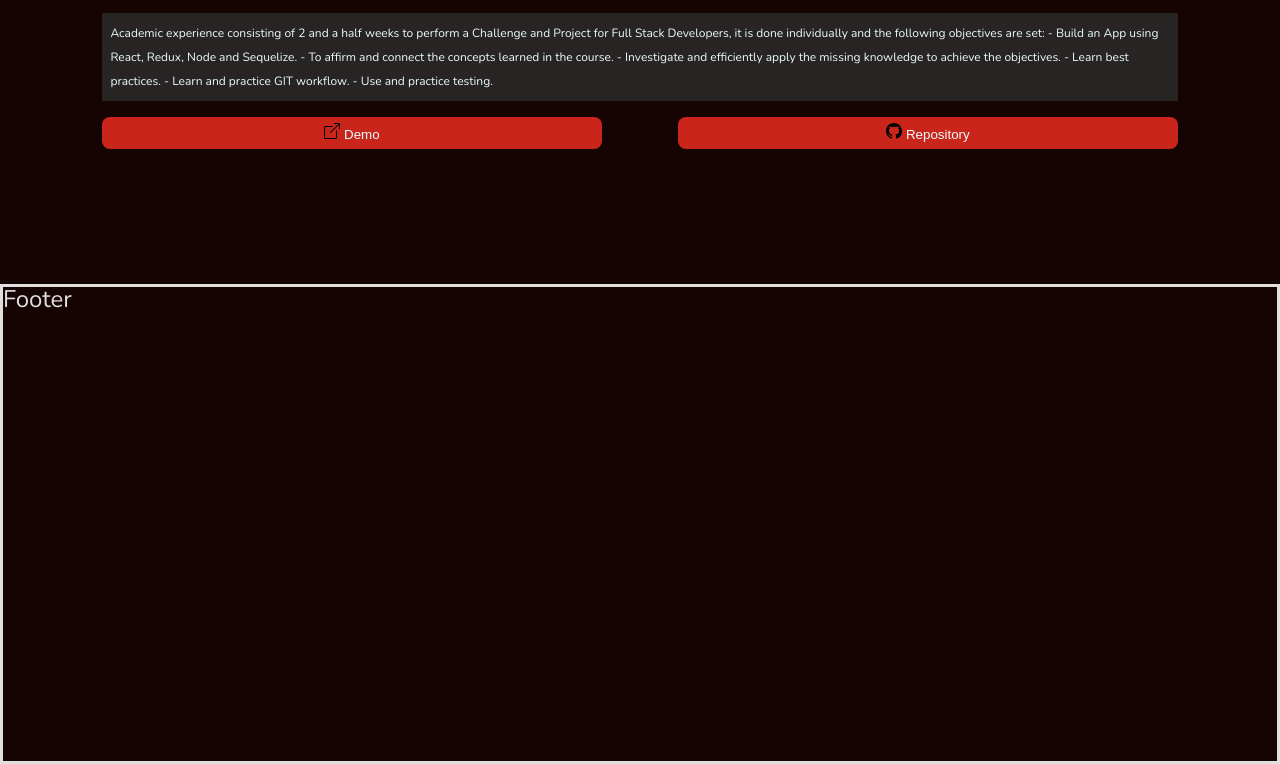
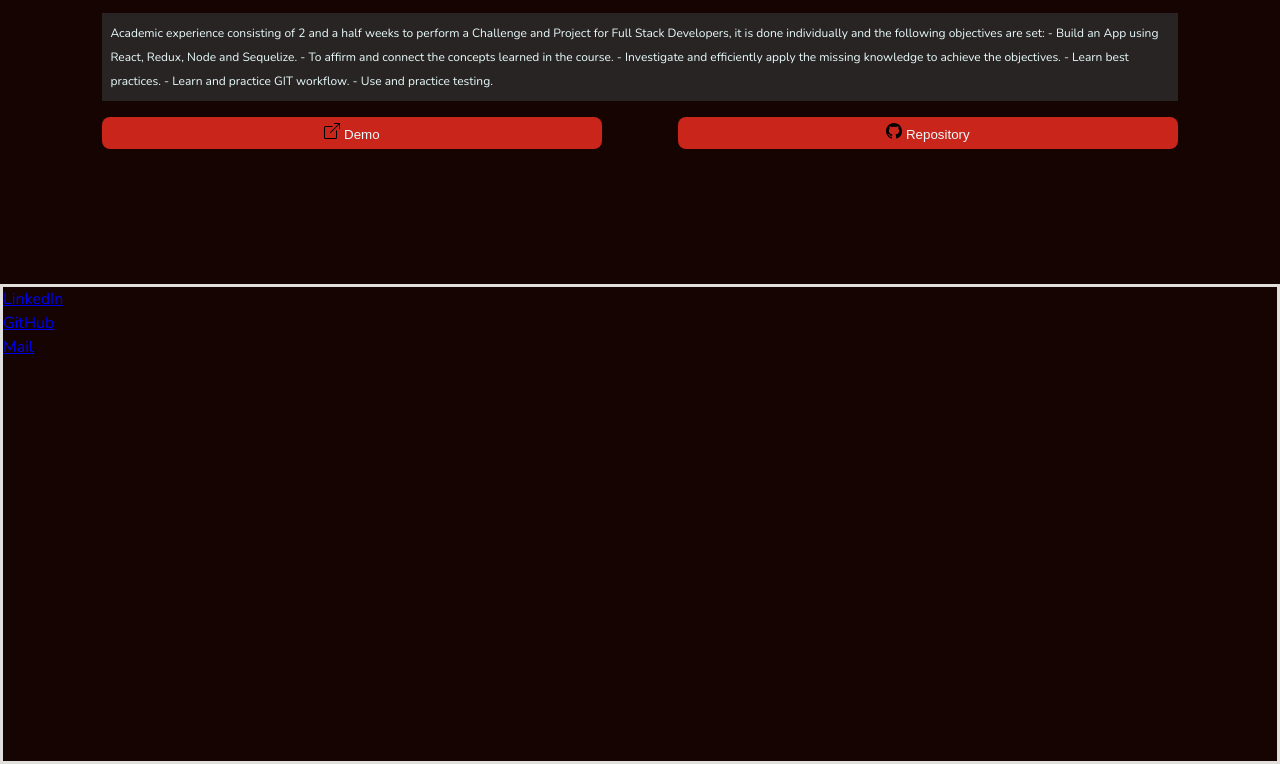
Before and after one commit to FranNavarro27F/Portfolio_fran_2, a React (Vite) app in the folder vite-project/: page / in a window 1280 px wide. Shown: the part 2218-2982 px from the top of the page. Built offline with nearby package versions, Linux system fonts and the light colour scheme.

Commit message:
starting footer section

```diff
--- a/vite-project/src/App.jsx
+++ b/vite-project/src/App.jsx
@@ -448,7 +448,17 @@
 
 
         <section className='Footer' id='Footer'>
-          <h1>Footer</h1>
+          <div id='footer'>
+            <div>
+              <a href="https://www.linkedin.com/in/fran-navarro-/">LinkedIn</a>
+            </div>
+            <div>
+              <a href="https://github.com/FranNavarro27F">GitHub</a>
+            </div>
+            <div>
+              <a href="mailto:fran27dev@gmail.com">Mail</a>
+            </div>
+          </div>
         </section>
 
 
```
